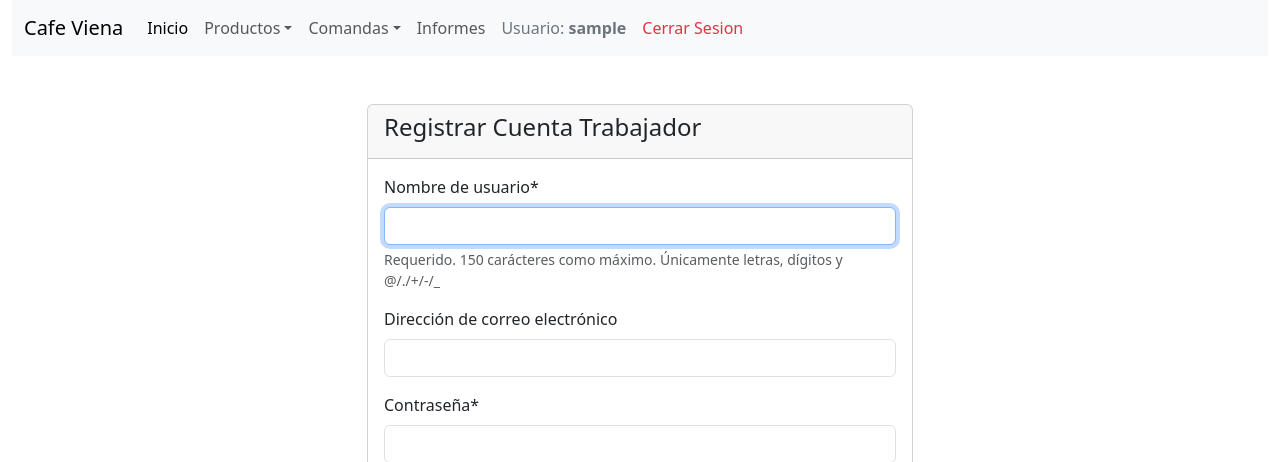
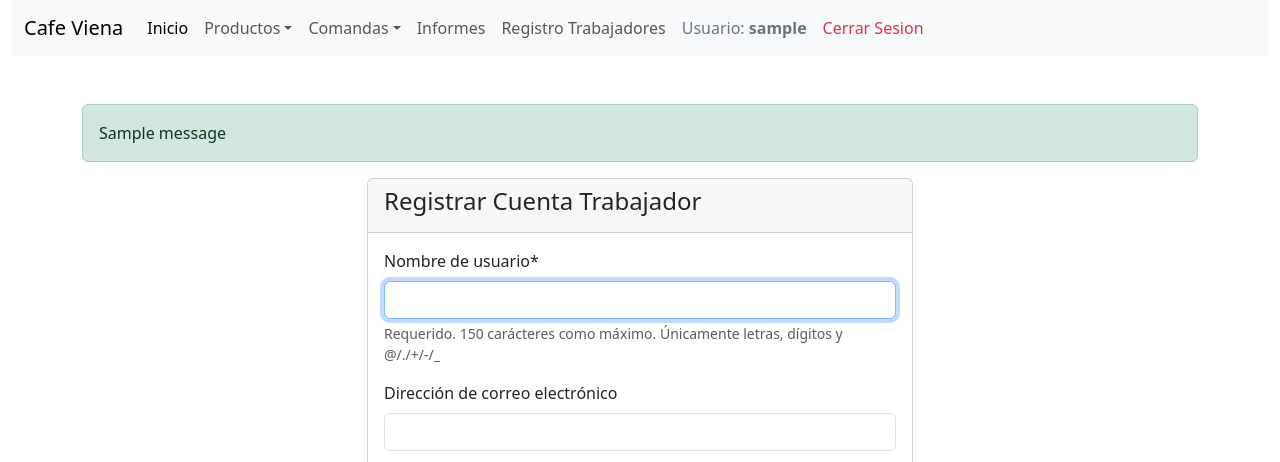
Before and after one commit to maticodder28/projecto-taller, a Django app: page /registro/ in a window 1280 px wide. Shown: the top 462 px of the page. Run offline with Django 4.2, Linux system fonts and the light colour scheme; a user stored in the database is signed in; tables that the repository leaves empty hold one stand-in row (values such as "Sample post"); one stand-in notice (Sample message) is shown; some libraries are stand-ins or nearby versions.

Commit message:
Maqueta Final

```diff
--- a/ProjectoViena/VienaApp/templates/base.html
+++ b/ProjectoViena/VienaApp/templates/base.html
@@ -57,6 +57,9 @@
                                 <li class="nav-item">
                                     <a class="nav-link" href="{% url 'seleccionar_informes' %}">Informes</a>
                                 </li>
+                                <li class="nav-item">
+                                    <a class="nav-link" href="{% url 'registro' %}">Registro Trabajadores</a>
+                                </li>
                                 {% if user.is_authenticated %}
                                 <li class="nav-item">
                                     <a class="nav-link text-secondary" href="#">Usuario: <b>{{user.username}}</b></a>
--- a/ProjectoViena/VienaApp/templates/registration/registro.html
+++ b/ProjectoViena/VienaApp/templates/registration/registro.html
@@ -3,6 +3,17 @@
 
 {% block contenido %}
 <div class="container mt-5">
+    <!-- Mostrar mensajes de éxito/error -->
+    {% if messages %}
+    <div>
+        {% for message in messages %}
+        <div class="alert alert-{{ message.tags }}">
+            {{ message }}
+        </div>
+        {% endfor %}
+    </div>
+    {% endif %}
+    <!-- Resto del contenido -->
     <div class="row">
         <div class="col-md-6 offset-md-3">
             <div class="card">
--- a/ProjectoViena/VienaApp/tiendaApp/forms.py
+++ b/ProjectoViena/VienaApp/tiendaApp/forms.py
@@ -60,23 +60,24 @@ class NewUserForm(UserCreationForm):
             raise forms.ValidationError("Este correo electrónico ya está en uso.")
         return email
 
-    def clean_rut(self):
-        rut = self.cleaned_data['rut']
-        rut = rut.replace('.', '').replace('-', '')
-        cuerpo, dv = rut[:-1], rut[-1].upper()
+def clean_rut(self):
+    rut = self.cleaned_data['rut']
+    rut = rut.replace('.', '').replace('-', '')
+    cuerpo, dv = rut[:-1], rut[-1].upper()
 
-        # Validar que el cuerpo tenga 7 o más dígitos y que el DV sea un dígito o 'K'
-        if not cuerpo.isdigit() or len(cuerpo) < 7 or (dv != 'K' and not dv.isdigit()):
-            raise forms.ValidationError("RUT inválido.")
+    # Validar que el cuerpo tenga 7 o más dígitos y que el DV sea un dígito o 'K'
+    if not cuerpo.isdigit() or len(cuerpo) < 7 or (dv != 'K' and not dv.isdigit()):
+        raise forms.ValidationError("RUT inválido.")
 
-        # Calcular dígito verificador
-        suma = sum([int(digit) * int('32765432'[i % 8]) for i, digit in enumerate(reversed(cuerpo))])
-        dv_esperado = '0' if suma % 11 == 0 else 'K' if suma % 11 == 1 else str(11 - suma % 11)
+    # Calcular dígito verificador
+    serie = [2, 3, 4, 5, 6, 7, 2, 3]
+    suma = sum([int(digit) * serie[i % 8] for i, digit in enumerate(reversed(cuerpo))])
+    dv_esperado = '0' if suma % 11 == 0 else 'K' if suma % 11 == 1 else str(11 - (suma % 11))
 
-        if dv != dv_esperado:
-            raise forms.ValidationError("RUT inválido. Dígito verificador no coincide.")
+    if dv != dv_esperado:
+        raise forms.ValidationError("RUT inválido. Dígito verificador no coincide.")
 
-        return rut
+    return rut
 
     def save(self, commit=True):
         user = super(NewUserForm, self).save(commit=False)
--- a/ProjectoViena/VienaApp/tiendaApp/views.py
+++ b/ProjectoViena/VienaApp/tiendaApp/views.py
@@ -124,11 +124,15 @@ def register_request(request):
         if form.is_valid():
             user = form.save()
             login(request, user)
-            messages.success(request, "Registro exitoso." )
-            return redirect("inicio")  # Redirecciona a la página de inicio
-        messages.error(request, "Registro no exitoso. Información inválida.")
-    form = NewUserForm()
-    return render(request=request, template_name="registration/registro.html", context={"register_form":form})
+            messages.success(request, "Registro exitoso.")
+            return redirect("inicio")
+        else:
+            # Si el formulario no es válido, se renderiza de nuevo con los errores
+            # Los mensajes de error se manejan por campo en el formulario y no aquí
+            pass
+    else:
+        form = NewUserForm()
+    return render(request, "registration/registro.html", {"register_form": form})
 
 @login_required
 def crear_comanda(request):
```
